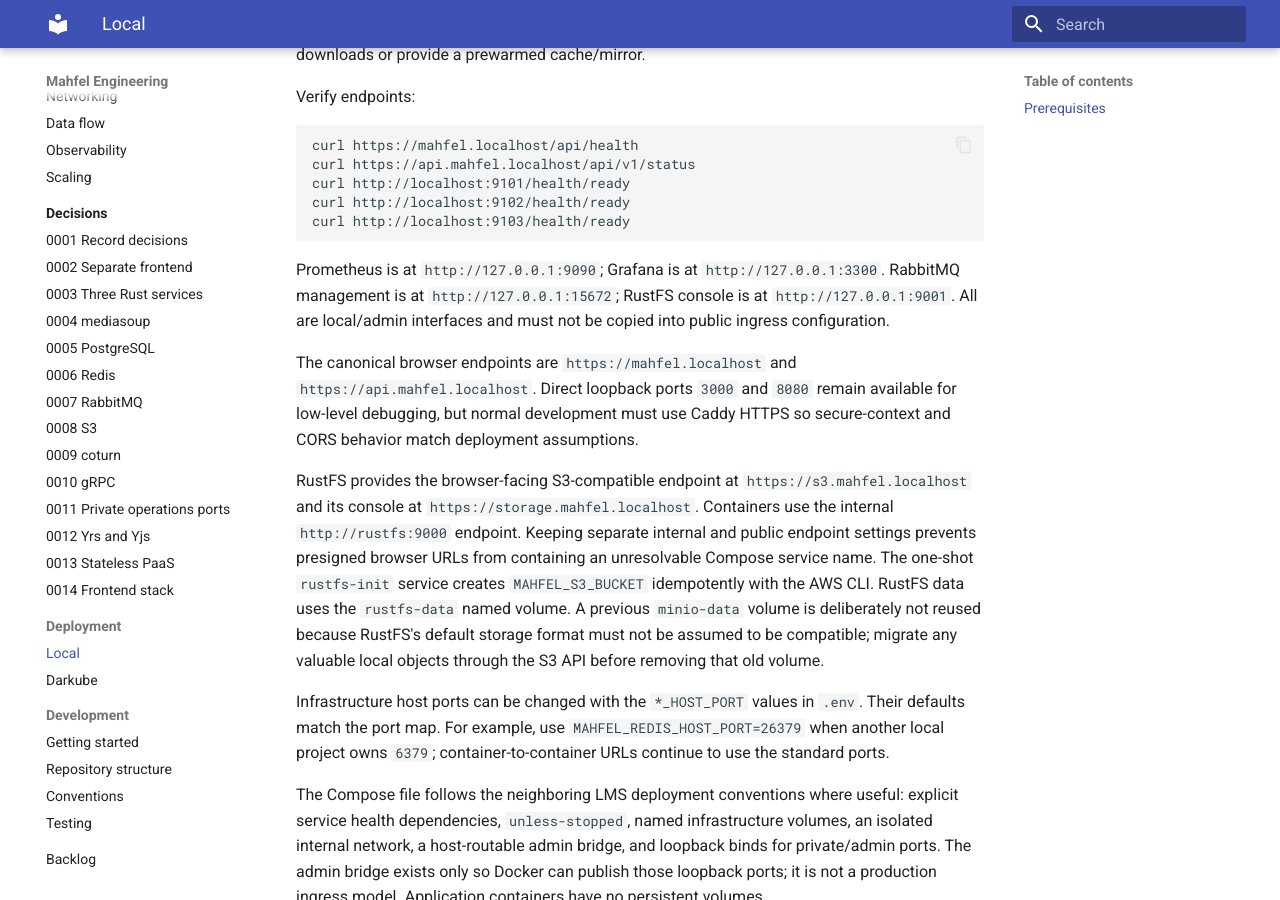
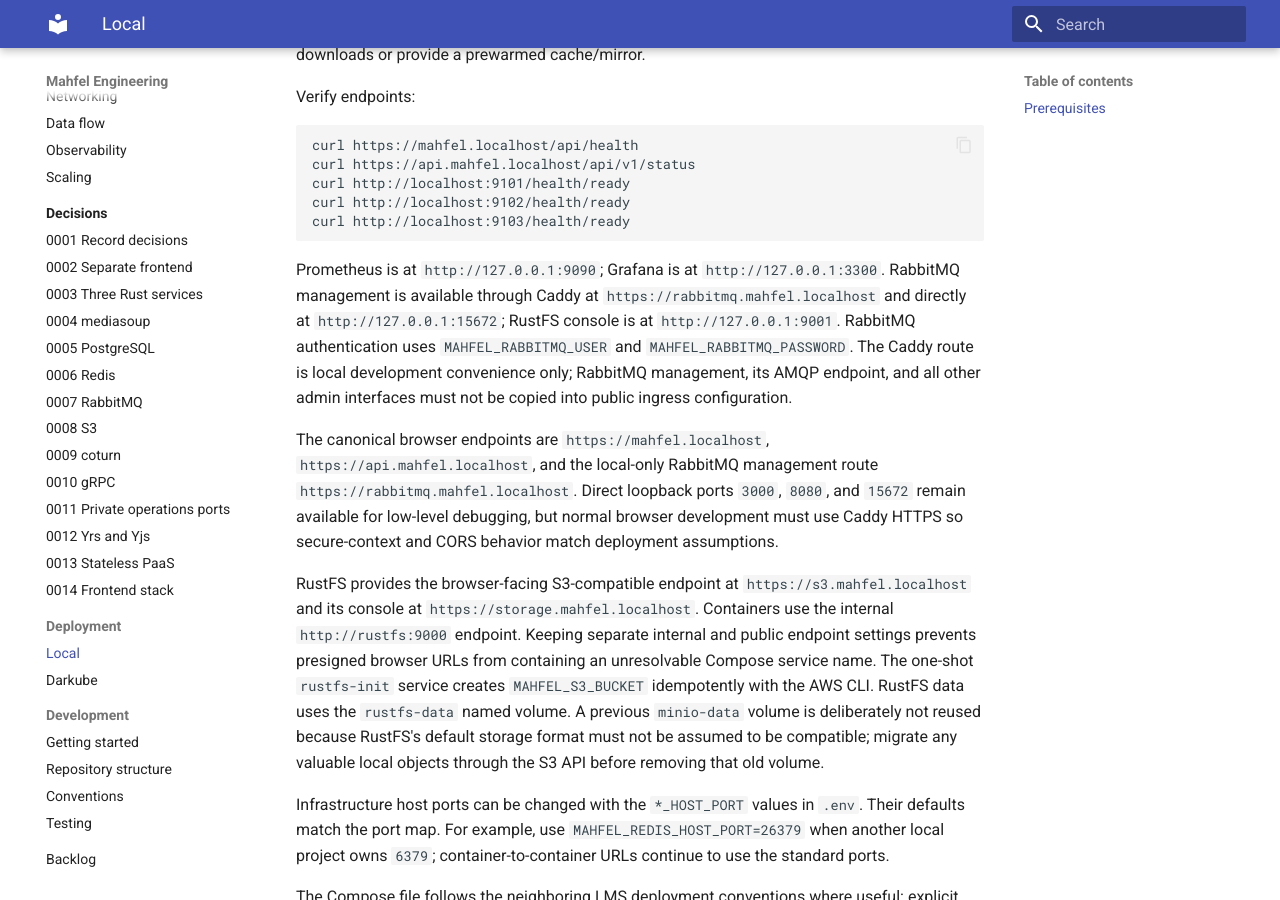
Before and after one commit to mhyrzt/mahfel, an MkDocs documentation site: the page built from docs/deployment/local.md, in a window 1280 px wide and 900 px high, scrolled down 683 px. Built offline with MkDocs 1.6.1 and Material for MkDocs 9.7.7, drawn with Linux system fonts in a browser that asks for light colours.

Commit message:
chore(dev): proxy RabbitMQ management locally

````diff
--- a/docker-compose.yml
+++ b/docker-compose.yml
@@ -94,6 +94,8 @@ services:
       mahfel-api:
         condition: service_healthy
       rustfs:
+        condition: service_healthy
+      rabbitmq:
         condition: service_healthy
     healthcheck:
       test: ["CMD", "wget", "-qO-", "http://127.0.0.1:2019/config/"]
--- a/docs/deployment/local.md
+++ b/docs/deployment/local.md
@@ -35,13 +35,16 @@ curl http://localhost:9103/health/ready
 ```
 
 Prometheus is at `http://127.0.0.1:9090`; Grafana is at `http://127.0.0.1:3300`. RabbitMQ management
-is at `http://127.0.0.1:15672`; RustFS console is at `http://127.0.0.1:9001`. All are local/admin
-interfaces and must not be copied into public ingress configuration.
+is available through Caddy at `https://rabbitmq.mahfel.localhost` and directly at
+`http://127.0.0.1:15672`; RustFS console is at `http://127.0.0.1:9001`. RabbitMQ authentication uses
+`MAHFEL_RABBITMQ_USER` and `MAHFEL_RABBITMQ_PASSWORD`. The Caddy route is local development
+convenience only; RabbitMQ management, its AMQP endpoint, and all other admin interfaces must not be
+copied into public ingress configuration.
 
-The canonical browser endpoints are `https://mahfel.localhost` and
-`https://api.mahfel.localhost`. Direct loopback ports `3000` and `8080` remain available for
-low-level debugging, but normal development must use Caddy HTTPS so secure-context and CORS
-behavior match deployment assumptions.
+The canonical browser endpoints are `https://mahfel.localhost`, `https://api.mahfel.localhost`, and
+the local-only RabbitMQ management route `https://rabbitmq.mahfel.localhost`. Direct loopback ports
+`3000`, `8080`, and `15672` remain available for low-level debugging, but normal browser development
+must use Caddy HTTPS so secure-context and CORS behavior match deployment assumptions.
 
 RustFS provides the browser-facing S3-compatible endpoint at `https://s3.mahfel.localhost` and its
 console at `https://storage.mahfel.localhost`. Containers use the internal
````
Also changed, not shown: 1 other file.
